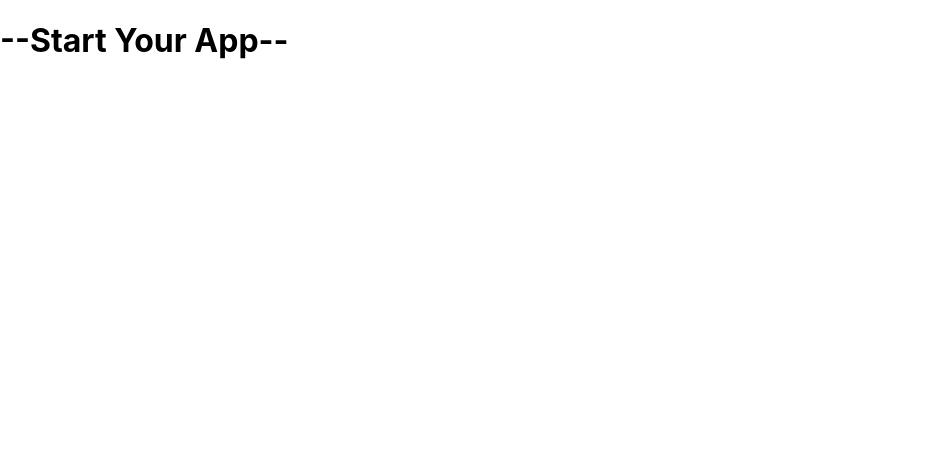
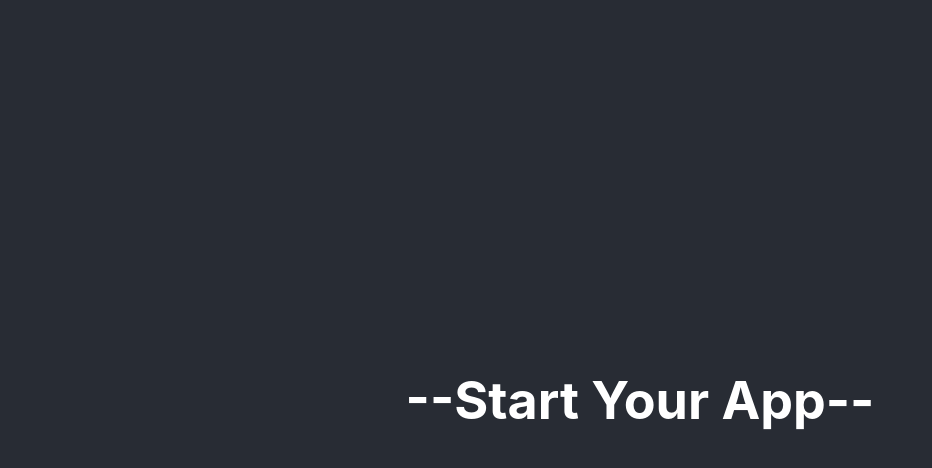
Before and after one commit to fullstack180822/myreact, a React (Create React App) app in the folder myapp/: page / in a window 1280 px wide. Shown: the top 468 px of the page, without its empty margins (0-932 px from the left). Built offline with nearby package versions, Linux system fonts and the light colour scheme.

Commit message:
upload css

```diff
--- /dev/null
+++ b/myapp/src/App.css
@@ -0,0 +1,11 @@
+
+.App-header {
+    background-color: #282c34;
+    min-height: 100vh;
+    display: flex;
+    flex-direction: column;
+    align-items: center;
+    justify-content: center;
+    font-size: calc(10px + 2vmin);
+    color: white;
+  }
--- a/myapp/src/App.js
+++ b/myapp/src/App.js
@@ -1,8 +1,12 @@
+
+import './App.css';
 
 function App() {
   return (
-    <div>
-        <h1>--Start Your App--</h1>
+    <div className="App">
+      <header className="App-header">
+          <h1>--Start Your App--</h1>
+      </header>
     </div>
   );
 }
```
